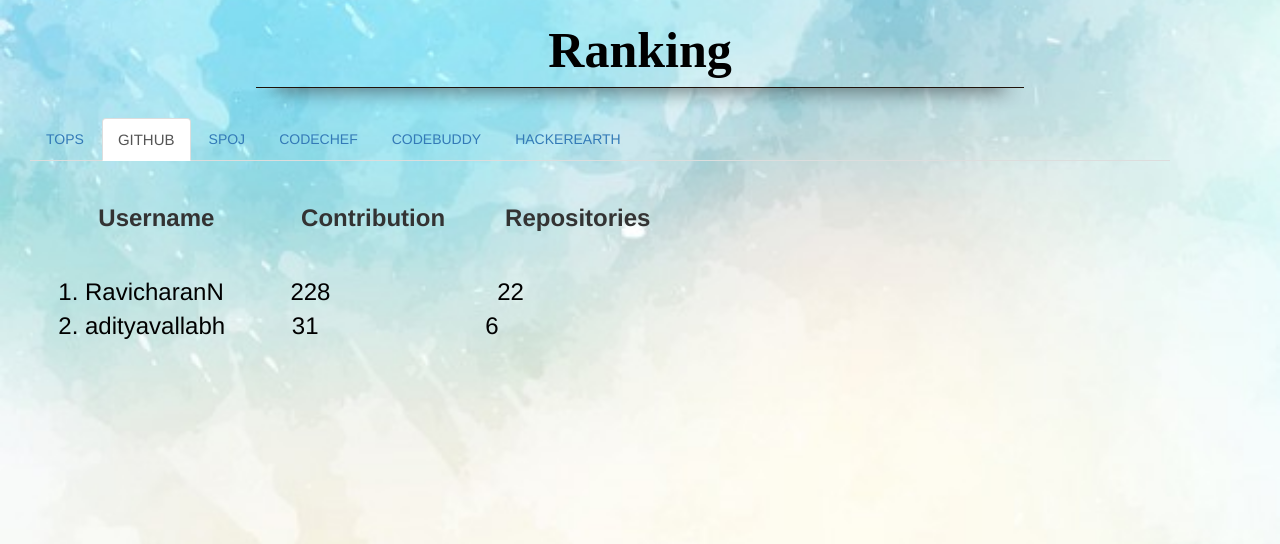
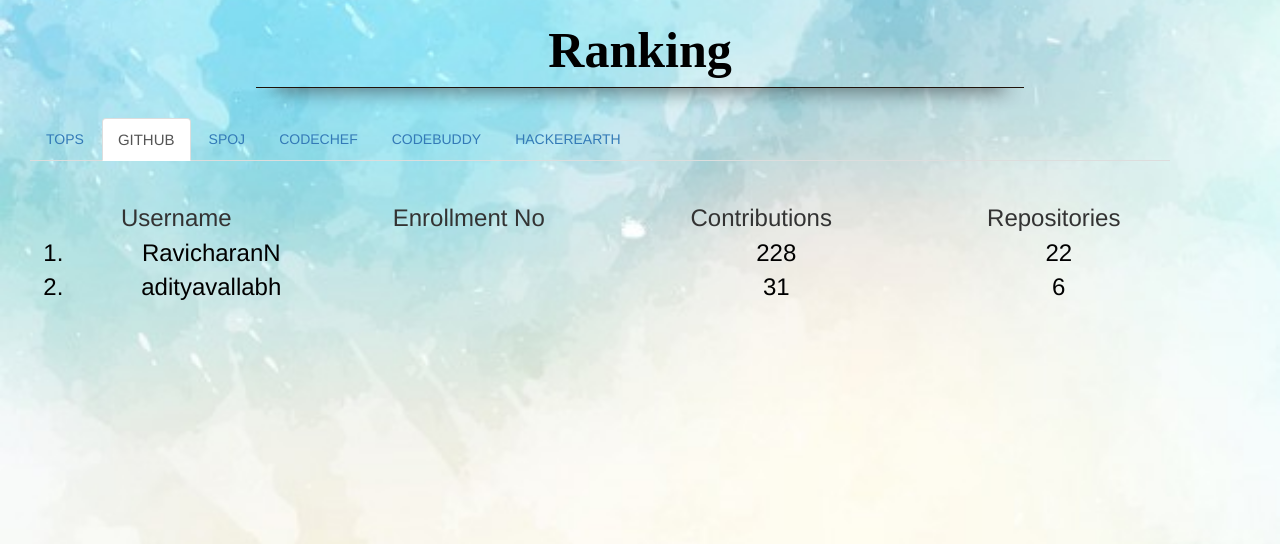
Before and after one commit to GitHubCommunity-IIITAllahabad/ProfilePortal-Beta, a Django app: page /studentportal/ranks/ in a window 1280 px wide, after a click on "GITHUB". Shown: the part 147-691 px from the top of the page. Run offline with Django 3.2, Linux system fonts and the light colour scheme; data comes from the database, SQL or seed files in the repository; some libraries are stand-ins or nearby versions.

Commit message:
added ranking table structure

```diff
--- a/sprofileportal/student/templates/student/ranks.html
+++ b/sprofileportal/student/templates/student/ranks.html
@@ -38,8 +38,9 @@
 			<div class="content">
 				<div class="container">
 
-                                    <label>&nbsp;&nbsp;&nbsp;&nbsp;&nbsp;&nbsp;&nbsp;&nbsp;Username</label>&nbsp;&nbsp;&nbsp;&nbsp;&nbsp;&nbsp;&nbsp;&nbsp;&nbsp;&nbsp;&nbsp;&nbsp;&nbsp;<label>Contribution</label>&nbsp;&nbsp;&nbsp;&nbsp;&nbsp;&nbsp;&nbsp;&nbsp;&nbsp;<label>Repositories</label><br><br>
-
+                                    <div class="row"><center>
+                                        <div class="col-lg-3 col-md-3">Username</div><div class="col-lg-3 col-md-3">Enrollment No</div><div class="col-lg-3 col-md-3">Contributions</div><div class="col-lg-3 col-md-3">Repositories</div>
+                                    </center></div>
                                     <ol type="1">
 				    {% for site in github %}
                                     {% if site.site.site_name == "github" %}
@@ -48,7 +49,10 @@
                                          {% else %}
                                          <font color="black">
                                          {% endif %}
-                                         <li> {{site.username}}&nbsp;&nbsp;&nbsp;&nbsp;&nbsp;&nbsp;&nbsp;&nbsp;&nbsp;&nbsp;{{site.site_contribution}}&nbsp;&nbsp;&nbsp;&nbsp;&nbsp;&nbsp;&nbsp;&nbsp;&nbsp;&nbsp;&nbsp;&nbsp;&nbsp;&nbsp;&nbsp;&nbsp;&nbsp;&nbsp;&nbsp;&nbsp;&nbsp;&nbsp;&nbsp;&nbsp;&nbsp;{{site.site_repo}} </li>
+                                         <div class="row"><center>
+                                        <li> <div class="col-lg-3 col-md-3">{{site.username}}</div><div class="col-lg-3 col-md-3">{% for student in student %}{% if student.user == site.user%}{{student.enrollment_no}}{% endif %}{% endfor %}</div><div class="col-lg-3 col-md-3">{{site.site_contribution}}</div><div class="col-lg-3 col-md-3">{{site.site_repo}}</div>
+                                    </li></center></div>
+
                                          </font>
                                     {% endif %}
                                     {% endfor %}
@@ -62,7 +66,9 @@
 		<div role="tabpanel" class="tab-pane fade" id="SPOJ">
 			<div class="content">
 				<div class="container">
-                                    <label>&nbsp;&nbsp;&nbsp;&nbsp;&nbsp;&nbsp;&nbsp;&nbsp;Username</label>-------<label>Points</label>-------<label>World Rank</label><br><br>
+                                    <div class="row"><center>
+                                        <div class="col-lg-3 col-md-3">Username</div><div class="col-lg-3 col-md-3">Enrollment No</div><div class="col-lg-3 col-md-3">Points</div><div class="col-lg-3 col-md-3">World Rank</div>
+                                    </center></div>
                                     <ol type="1">
 				    {% for site in spoj %}
                                     {% if site.site.site_name == "spoj" %}
@@ -71,7 +77,9 @@
                                          {% else %}
                                          <font color="black">
                                          {% endif %}
-                                         <li> {{site.username}}&nbsp;&nbsp;&nbsp;&nbsp;&nbsp;&nbsp;&nbsp;&nbsp;&nbsp;&nbsp;{{site.site_point}}&nbsp;&nbsp;&nbsp;&nbsp;&nbsp;&nbsp;&nbsp;&nbsp;&nbsp;&nbsp;&nbsp;&nbsp;&nbsp;&nbsp;&nbsp;&nbsp;&nbsp;&nbsp;&nbsp;&nbsp;{{site.site_rank}} </li>
+                                         <div class="row"><center>
+                                        <li> <div class="col-lg-3 col-md-3">{{site.username}}</div><div class="col-lg-3 col-md-3">{% for student in student %}{% if student.user == site.user%}{{student.enrollment_no}}{% endif %}{% endfor %}</div><div class="col-lg-3 col-md-3">{{site.site_point}}</div><div class="col-lg-3 col-md-3">{{site.site_rank}}</div>
+                                    </li></center></div>
                                     	 </font>
 				    {% endif %}
                                     {% endfor %}
@@ -85,7 +93,9 @@
 		<div role="tabpanel" class="tab-pane fade" id="CODECHEF">
 			<div class="content">
 				<div class="container">
-                                    <label>&nbsp;&nbsp;&nbsp;&nbsp;&nbsp;&nbsp;&nbsp;&nbsp;Username</label>-------<label>Rating</label>-------<label>World Rank</label><br><br>
+                                    <div class="row"><center>
+                                        <div class="col-lg-3 col-md-3">Username</div><div class="col-lg-3 col-md-3">Enrollment No</div><div class="col-lg-3 col-md-3">Rating</div><div class="col-lg-3 col-md-3">World Rank</div>
+                                    </center></div>
                                     <ol type="1">
 				    {% for site in codechef %}
                                     {% if site.site.site_name == "codechef" %}
@@ -94,7 +104,10 @@
                                          {% else %}
                                          <font color="black">
                                          {% endif %}
-                                         <li> {{site.username}}&nbsp;&nbsp;&nbsp;&nbsp;&nbsp;&nbsp;&nbsp;&nbsp;&nbsp;&nbsp;{{site.site_rating}}&nbsp;&nbsp;&nbsp;&nbsp;&nbsp;&nbsp;&nbsp;&nbsp;&nbsp;&nbsp;&nbsp;&nbsp;&nbsp;&nbsp;&nbsp;{{site.site_rank}} </li>
+                                         <div class="row"><center>
+                                        <li> <div class="col-lg-3 col-md-3">{{site.username}}</div><div class="col-lg-3 col-md-3">{% for student in student %}{% if student.user == site.user%}{{student.enrollment_no}}{% endif %}{% endfor %}</div><div class="col-lg-3 col-md-3">{{site.site_rating}}</div><div class="col-lg-3 col-md-3">{{site.site_rank}}</div>
+                                        </li></center></div>
+
                                          </font>
                                     {% endif %}
                                     {% endfor %}
@@ -107,7 +120,9 @@
 		<div role="tabpanel" class="tab-pane fade" id="CODEBUDDY">
 			<div class="content">
 				<div class="container">
-                                    <label>&nbsp;&nbsp;&nbsp;&nbsp;&nbsp;&nbsp;&nbsp;&nbsp;Username</label>-------<label>Points</label>-------<label>World Rank</label><br><br>
+                                    <div class="row"><center>
+                                        <div class="col-lg-3 col-md-3">Username</div><div class="col-lg-3 col-md-3">Enrollment No</div><div class="col-lg-3 col-md-3">Points</div><div class="col-lg-3 col-md-3">World Rank</div>
+                                    </center></div>
                                     <ol type="1">
 				    {% for site in codebuddy %}
                                     {% if site.site.site_name == "codebuddy" %}
@@ -116,7 +131,9 @@
                                          {% else %}
                                          <font color="black">
                                          {% endif %}
-                                         <li> {{site.username}}&nbsp;&nbsp;&nbsp;&nbsp;&nbsp;&nbsp;&nbsp;&nbsp;&nbsp;&nbsp;{{site.site_point}}&nbsp;&nbsp;&nbsp;&nbsp;&nbsp;&nbsp;&nbsp;&nbsp;&nbsp;&nbsp;&nbsp;&nbsp;&nbsp;&nbsp;&nbsp;{{site.site_rank}} </li>
+                                         <div class="row"><center>
+                                        <li> <div class="col-lg-3 col-md-3">{{site.username}}</div><div class="col-lg-3 col-md-3">{% for student in student %}{% if student.user == site.user%}{{student.enrollment_no}}{% endif %}{% endfor %}</div><div class="col-lg-3 col-md-3">{{site.site_point}}</div><div class="col-lg-3 col-md-3">{{site.site_rank}}</div>
+                                    </li></center></div>
                                          </font>
                                     {% endif %}
                                     {% endfor %}
```
